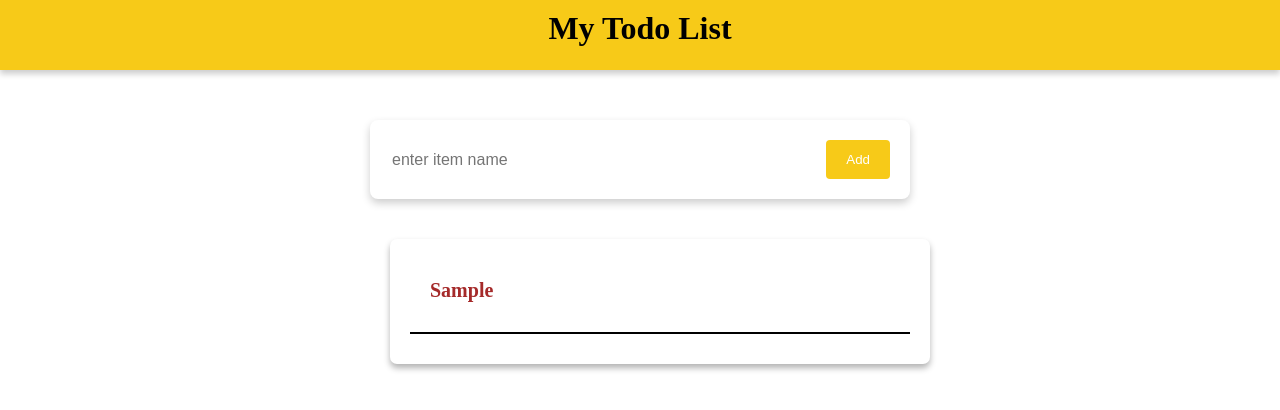
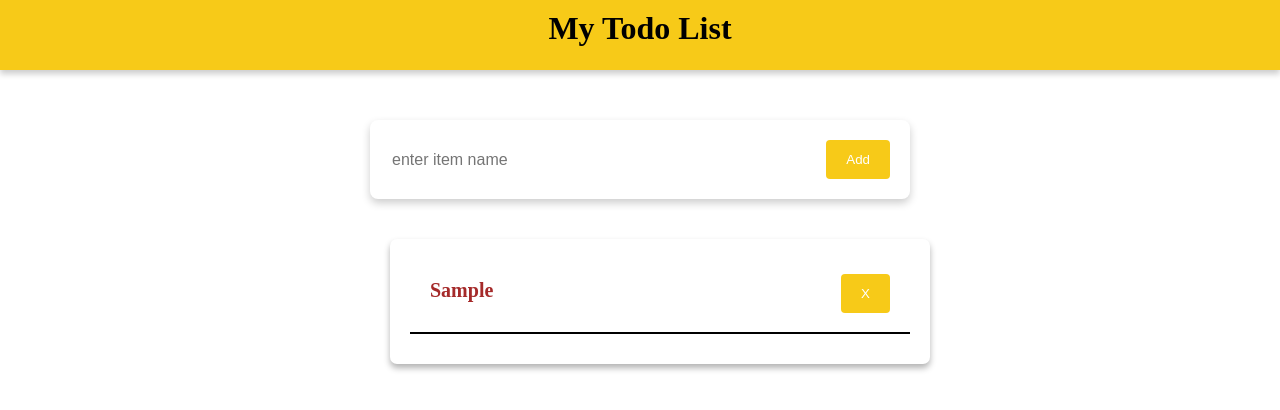
Before and after one commit to MoizAli4444/React-Todo-App, a React (Vite) app: page / in a window 1280 px wide. Both pictures are taken after typing "Sample" into the empty fields and a click on the button "Add". Shown: the top 410 px of the page. Built offline with nearby package versions, Linux system fonts and the light colour scheme.

Commit message:
Add Delete button

```diff
--- a/src/components/TodoItem.jsx
+++ b/src/components/TodoItem.jsx
@@ -5,7 +5,9 @@ import styles from './todoitem.module.css'
 const TodoItem = ({item}) => {
   return (
     <div className={styles.item}>
-        <div className={styles.itemName} key={item}>{item}</div>
+        <div className={styles.itemName} key={item}>{item}
+          <span> <button className={styles.deleteButton}>X</button></span>
+        </div>
         <hr className={styles.line} />
     </div>
   )
--- a/src/components/todoitem.module.css
+++ b/src/components/todoitem.module.css
@@ -13,3 +13,13 @@
 .line {
     border: 1px solid black;
 }
+
+.deleteButton {
+    float: right;
+    padding: 12px 20px;
+    border: none;
+    background-color: #f7ca18;
+    color: white;
+    margin-top: -5px;
+    border-radius: 4px;
+}
```
